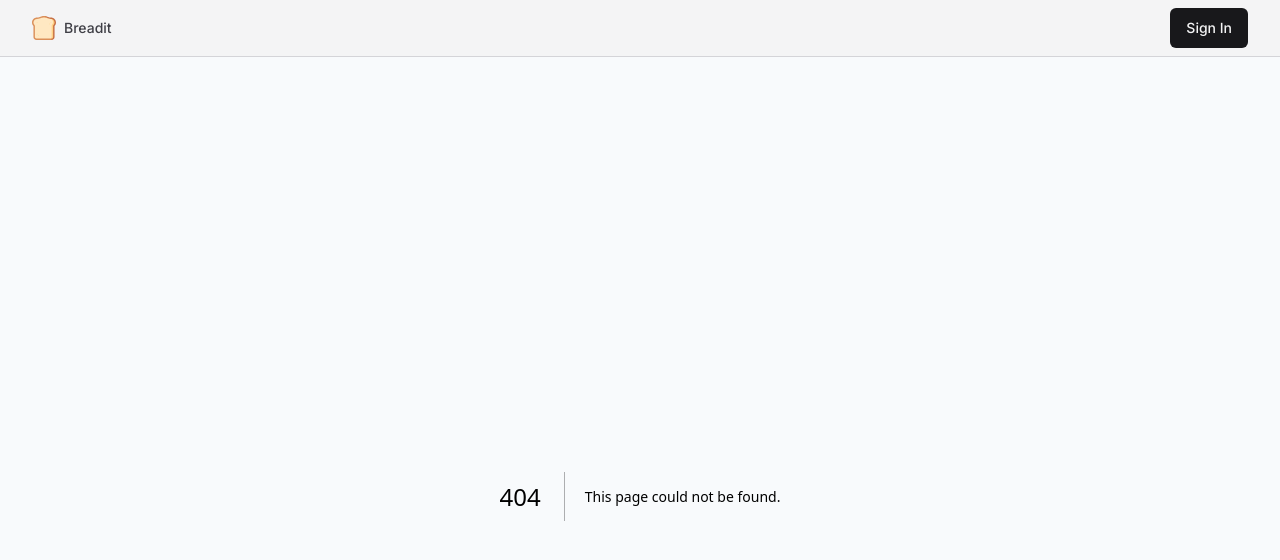
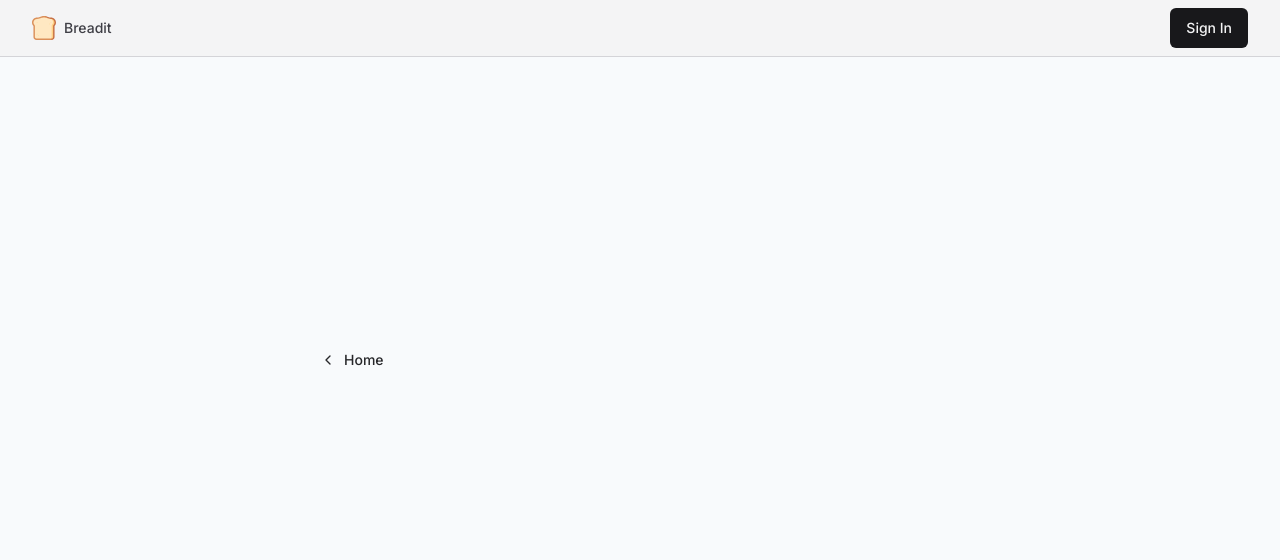
Before and after one commit to Dmitriifd/reddit-clone-nextjs, a Next.js app: page /sign-in in a window 1280 px wide. Before the commit this address had no page. Shown: the top 560 px of the page. Built offline with nearby package versions, Linux system fonts and the light colour scheme.

Commit message:
sign-in page

```diff
--- /dev/null
+++ b/src/app/(auth)/sign-in/page.tsx
@@ -0,0 +1,27 @@
+import { buttonVariants } from '@/components/ui/Button';
+import { cn } from '@/lib/utils';
+import { ChevronLeft } from 'lucide-react';
+import Link from 'next/link';
+import { FC } from 'react';
+
+const page: FC = () => {
+  return (
+    <div className='absolute inset-0'>
+      <div className='h-full max-w-2xl mx-auto flex flex-col items-center justify-center gap-20'>
+        <Link
+          href='/'
+          className={cn(
+            buttonVariants({ variant: 'ghost' }),
+            'self-start -mt-20'
+          )}
+        >
+          <ChevronLeft className='mr-2 h-4 w-4' />
+          Home
+        </Link>
+
+      </div>
+    </div>
+  );
+};
+
+export default page;
```
